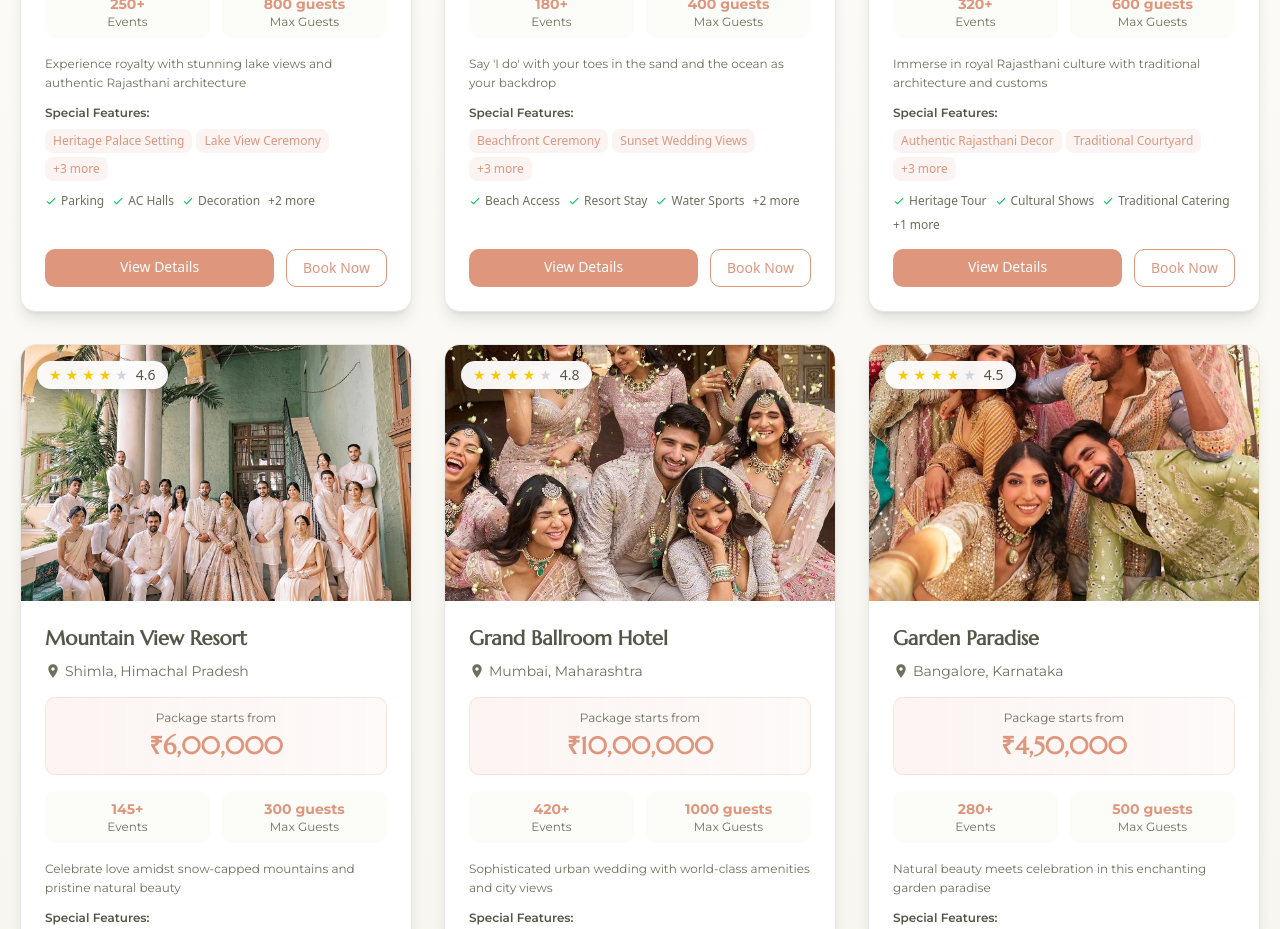
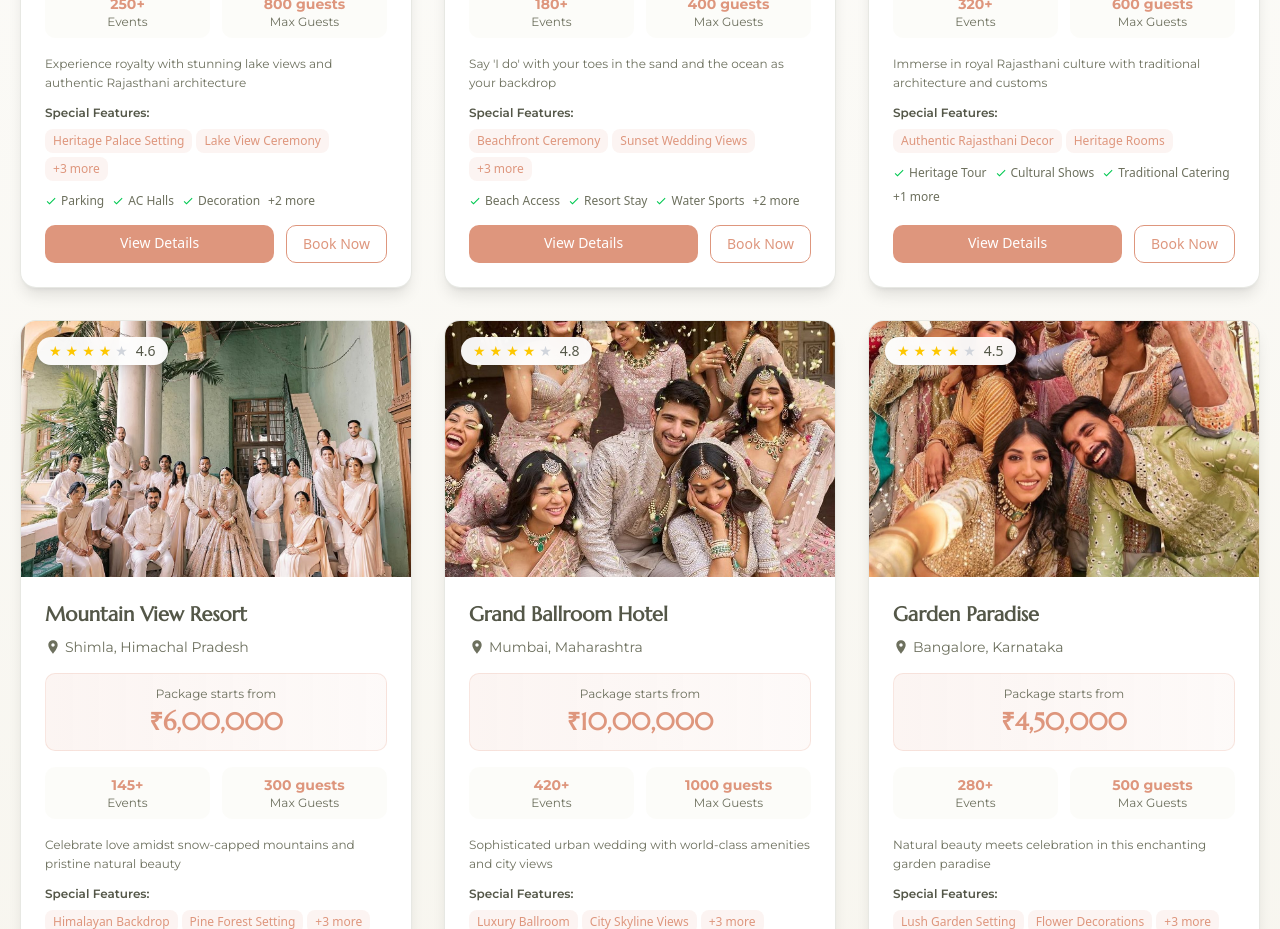
Before and after one commit to Pawandasila/wedding-planner, a Next.js app: page /events/weddings in a window 1280 px wide. Shown: the part 1280-2209 px from the top of the page. Built offline with nearby package versions, Linux system fonts and the light colour scheme.

Commit message:
fixed wedding page

```diff
--- a/src/app/events/weddings/page.tsx
+++ b/src/app/events/weddings/page.tsx
@@ -96,9 +96,6 @@
       capacity: "300-600 guests",
       specialFeatures: [
         "Authentic Rajasthani Decor",
-        "Traditional Courtyard",
-        "Folk Dance Performances",
-        "Royal Cuisine",
         "Heritage Rooms"
       ],
       highlights: "Immerse in royal Rajasthani culture with traditional architecture and customs",
```
